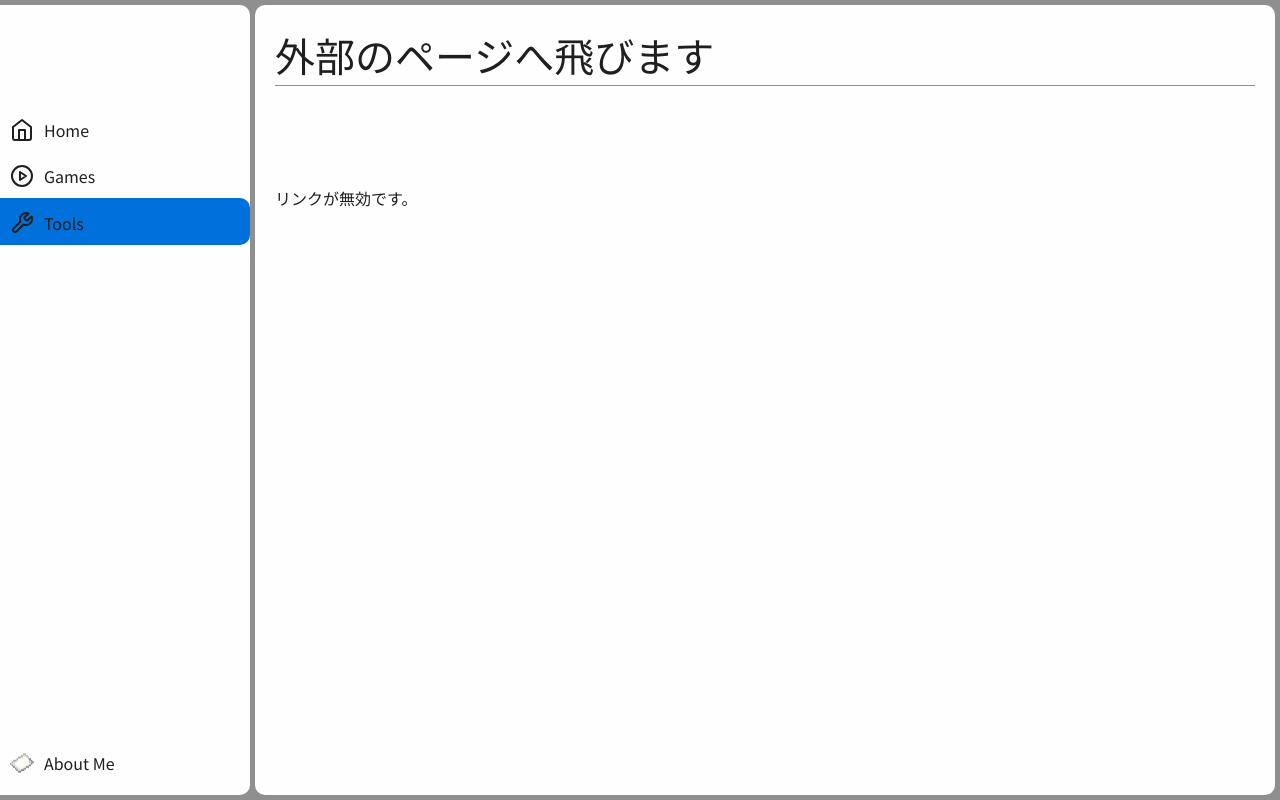
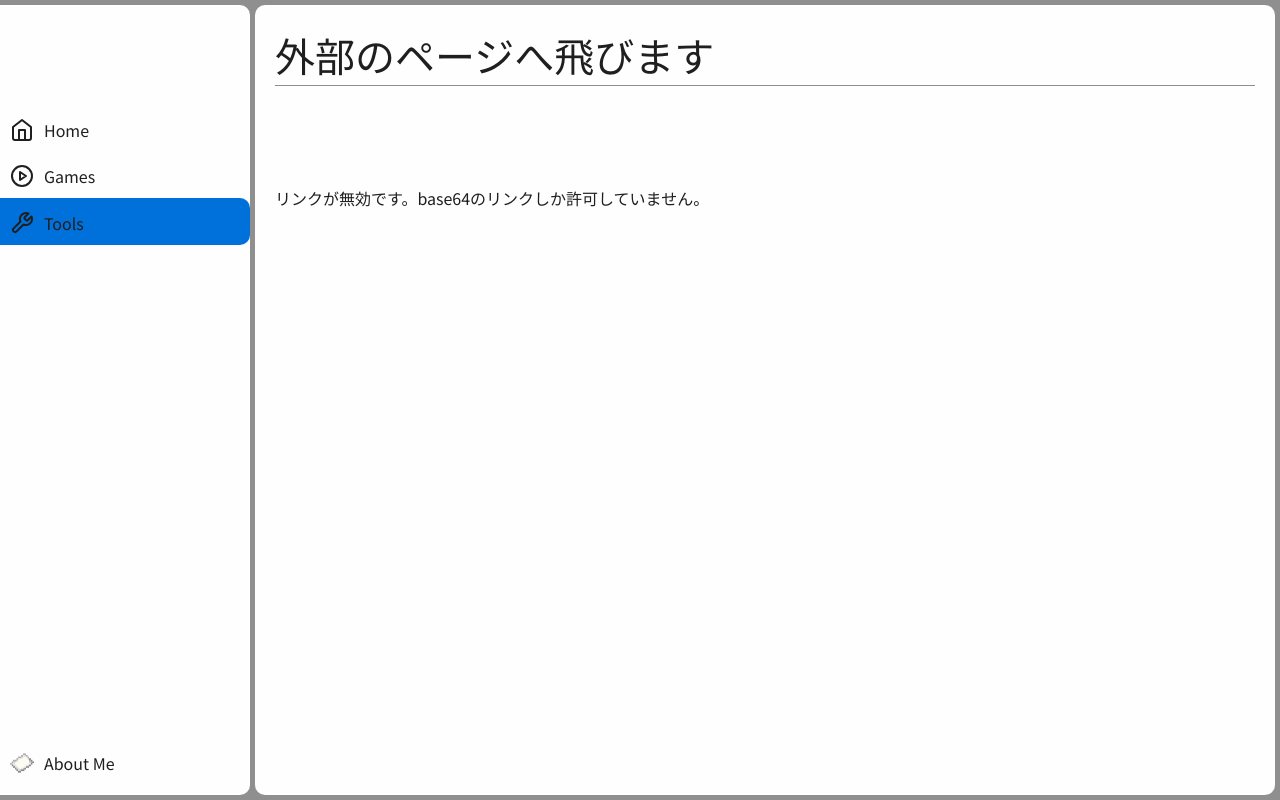
Before and after one commit to Never3924/never3924.github.io, a Next.js app: page /tools/linkshorter/redirect in a window 1280 px wide. Built offline with nearby package versions, Linux system fonts and the light colour scheme.

Commit message:
test push.bat

```diff
--- a/app/tools/linkshorter/redirect/page.tsx
+++ b/app/tools/linkshorter/redirect/page.tsx
@@ -43,7 +43,9 @@ export default function uploader() {
     async function body(): Promise<JSX.Element> {
         const url = await getURL();
 
-        const invalidDOM = <p>リンクが無効です。</p>;
+        const invalidDOM = (
+            <p>リンクが無効です。base64のリンクしか許可していません。</p>
+        );
 
         if (url === null) {
             return invalidDOM;
```
